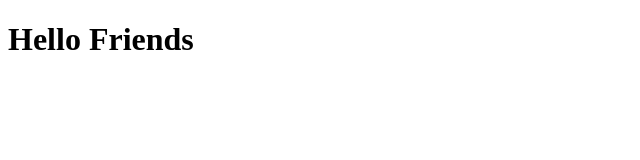
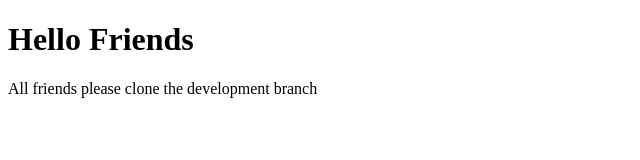
Before and after one commit to swadebsharma10/github-colaboration, a plain HTML site: page index.html in a window 1280 px wide. Shown: the whole page, without its empty margins (0-640 px from the left). Drawn offline with Linux system fonts and the light colour scheme.

Commit message:
development branch created

```diff
--- a/index.html
+++ b/index.html
@@ -7,5 +7,6 @@
   </head>
   <body>
     <h1>Hello Friends</h1>
+    <p>All friends please clone the development branch</p>
   </body>
 </html>
```
